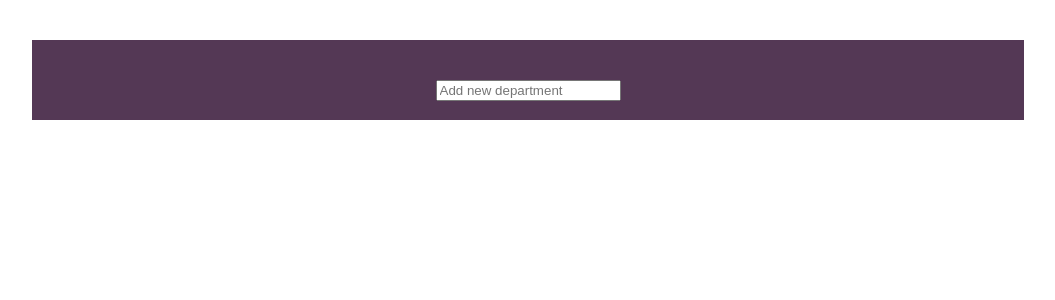
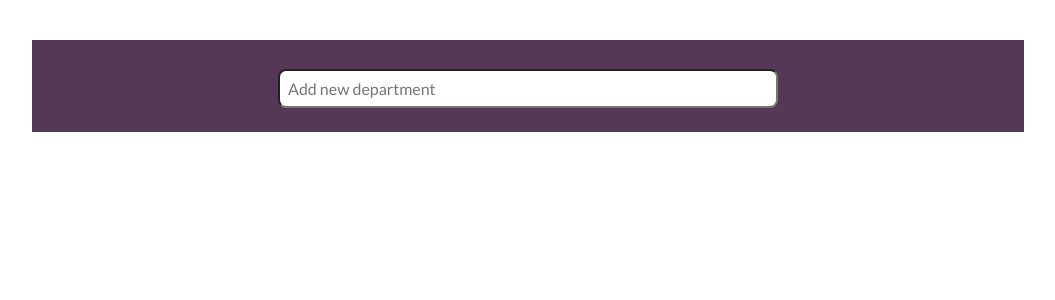
Before and after one commit to Tiinakoo/meal-planner, a React app in the folder packages/foodis/front-end/: page / in a window 1280 px wide. Shown: the top 300 px of the page, without its empty margins (112-1167 px from the left). Built offline with nearby package versions, Linux system fonts and the light colour scheme.

Commit message:
Add styles to TextInput and move to own folder

```diff
--- a/packages/foodis/front-end/src/components/shared/TextInput.module.scss
+++ /dev/null
@@ -1,3 +0,0 @@
-.input {
-
-}
--- a/packages/foodis/front-end/src/components/shared/TextInput.js
+++ b/packages/foodis/front-end/src/components/shared/TextInput/TextInput.js
@@ -1,5 +1,6 @@
 import React from "react";
 import { observer } from "mobx-react-lite";
+import styles from "./TextInput.module.scss";
 
 const TextInput = ({
   model = {},
@@ -11,7 +12,8 @@ const TextInput = ({
 
   return (
     <input
-      className="input"
+      type="text"
+      className={styles.input}
       value={value}
       onChange={onNativeChange}
       placeholder="Add new department"
--- /dev/null
+++ b/packages/foodis/front-end/src/components/shared/TextInput/TextInput.module.scss
@@ -0,0 +1,12 @@
+@import '../../../styles/baseline';
+@import '../../../styles/typography';
+
+.input {
+    padding: $baseline;
+    margin: $baseline 0;
+    border-radius: $baseline;
+    width: 50%;
+    font-size: 2 * $baseline;
+
+    @include primaryFont;
+}
--- a/packages/foodis/front-end/src/departments/CreateDepartment.js
+++ b/packages/foodis/front-end/src/departments/CreateDepartment.js
@@ -1,6 +1,6 @@
 import React from "react";
 import { observer } from "mobx-react-lite";
-import TextInput from "../components/shared/TextInput";
+import TextInput from "../components/shared/TextInput/TextInput";
 
 const CreateDepartment = observer(({ createDepartmentModel }) => (
   <form>
--- a/packages/foodis/front-end/src/departments/CreateDepartmentModel.js
+++ b/packages/foodis/front-end/src/departments/CreateDepartmentModel.js
@@ -1,4 +1,4 @@
-import TextInputModel from "../components/shared/TextInputModel";
+import TextInputModel from "../components/shared/TextInput/TextInputModel";
 import { makeAutoObservable } from "mobx";
 
 export default class CreateDepartmentModel {
```
Also changed, not shown: packages/foodis/front-end/src/components/shared/TextInput/TextInputModel.js (renamed from packages/foodis/front-end/src/components/shared/TextInputModel.js), 1 other file (tests, documents, lock files or other folders).
